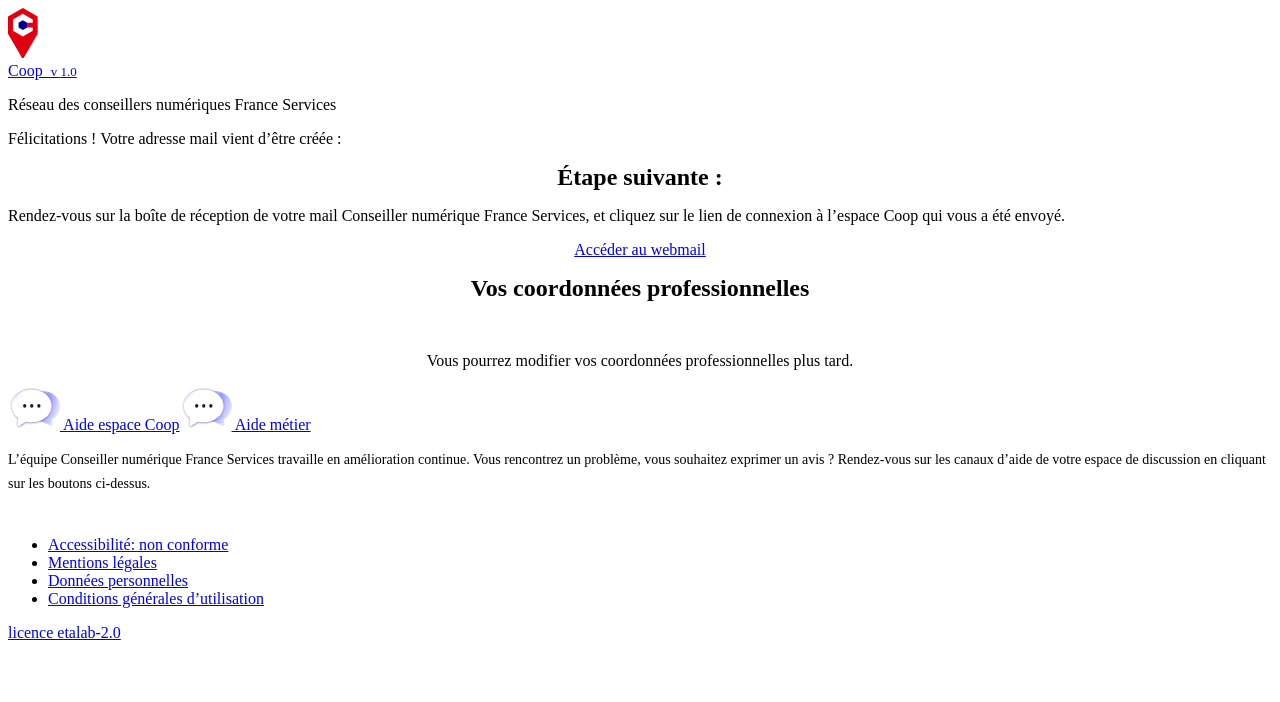
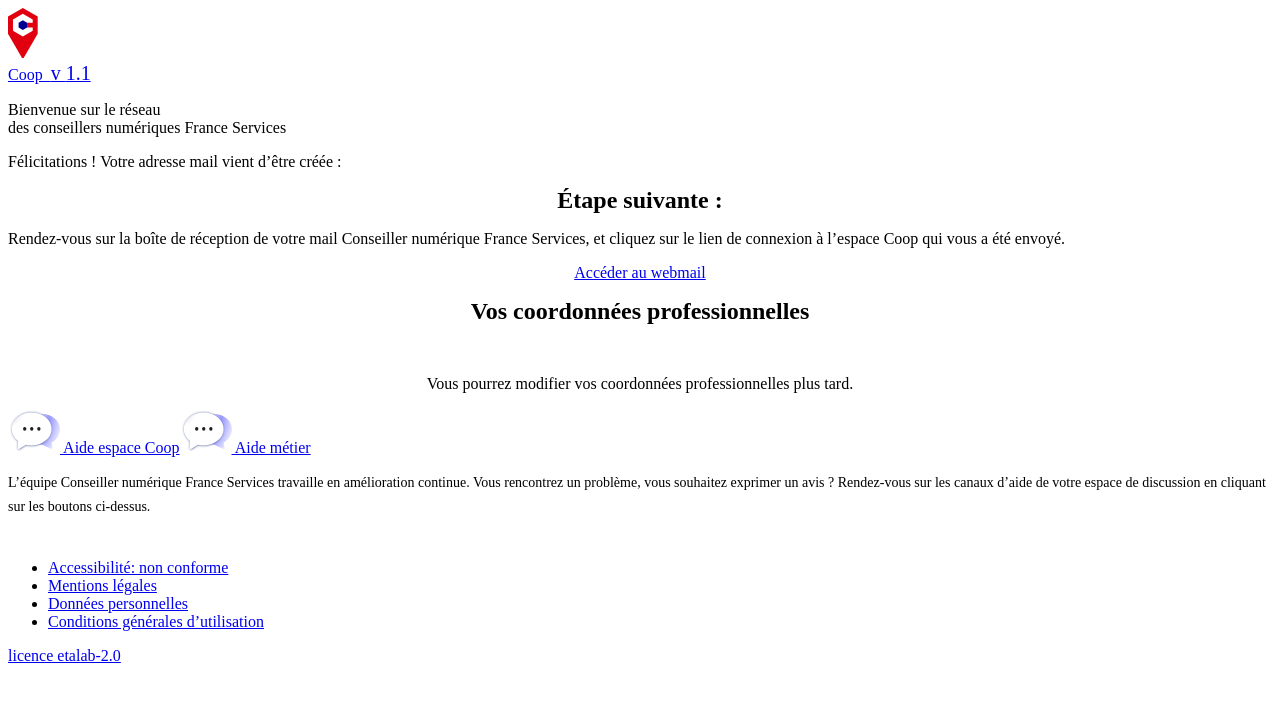
Before and after one commit to anct-cnum/portail-conseiller, a React (Create React App) app: page /validation in a window 1280 px wide. Shown: the top 702 px of the page. Built offline with nearby package versions, Linux system fonts and the light colour scheme; no server answers.

Commit message:
wip header

```diff
--- a/assets/css/style.scss
+++ b/assets/css/style.scss
@@ -47,6 +47,12 @@
   display: none;
 }
 /** End trick**/
+
+/** Header **/
+.rf-header .rf-service__tagline {
+  font-size: 0.75em;
+  line-height: 1.25em;
+}
 
 .rf-fi-user-line {
   color:var(--bf500);
--- a/src/components/Header.js
+++ b/src/components/Header.js
@@ -36,9 +36,9 @@
                   {role !== 'admin_coop' &&
                     <>
                       <a className="rf-service__title" href="/" title="Coop">
-                        Coop&nbsp;&nbsp;<span style={{ fontSize: 'small' }}>v { process.env.REACT_APP_VERSION }</span>
+                        Coop&nbsp;&nbsp;<span style={{ fontSize: '20px', fontWeight: '300' }}>v { process.env.REACT_APP_VERSION }</span>
                       </a>
-                      <p className="rf-service__tagline">Réseau des conseillers numériques France Services</p>
+                      <p className="rf-service__tagline">Bienvenue sur le réseau <br/>des conseillers numériques France Services</p>
                     </>
                   }
                   {role === 'admin_coop' &&
```
Also changed, not shown: 1 other file (tests, documents, lock files or other folders).
